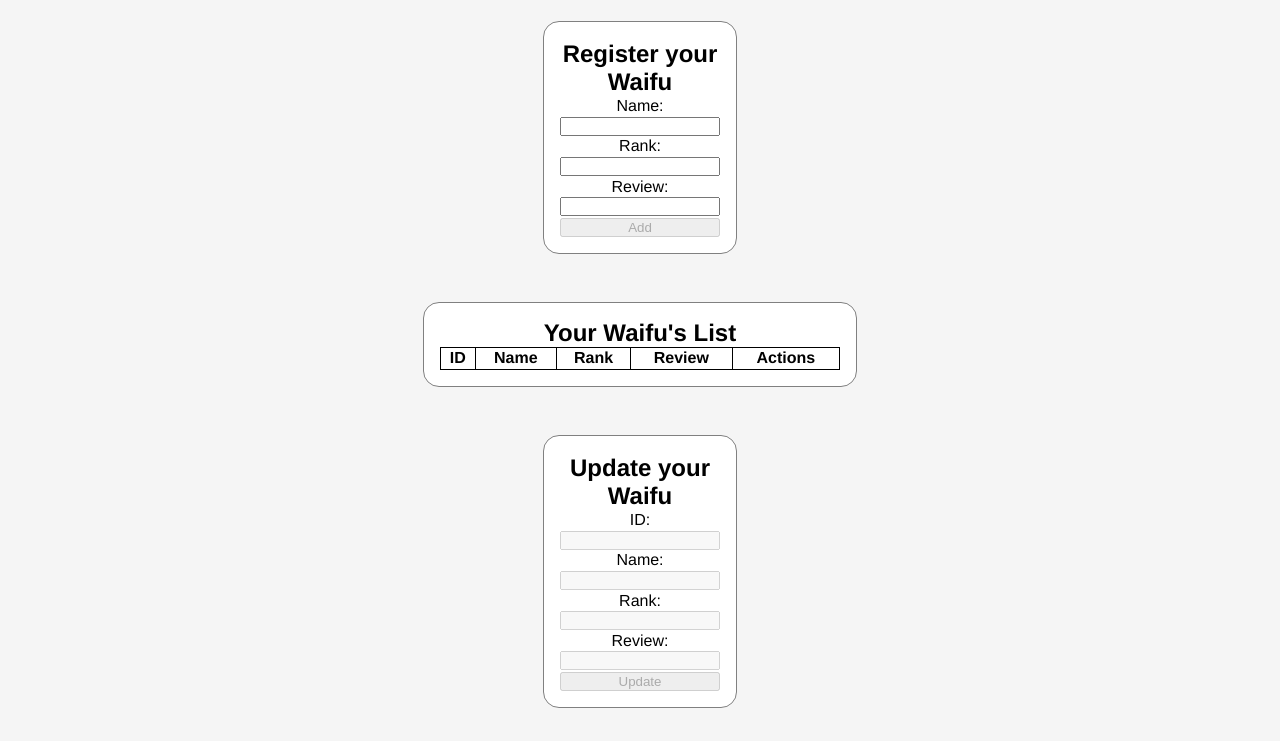
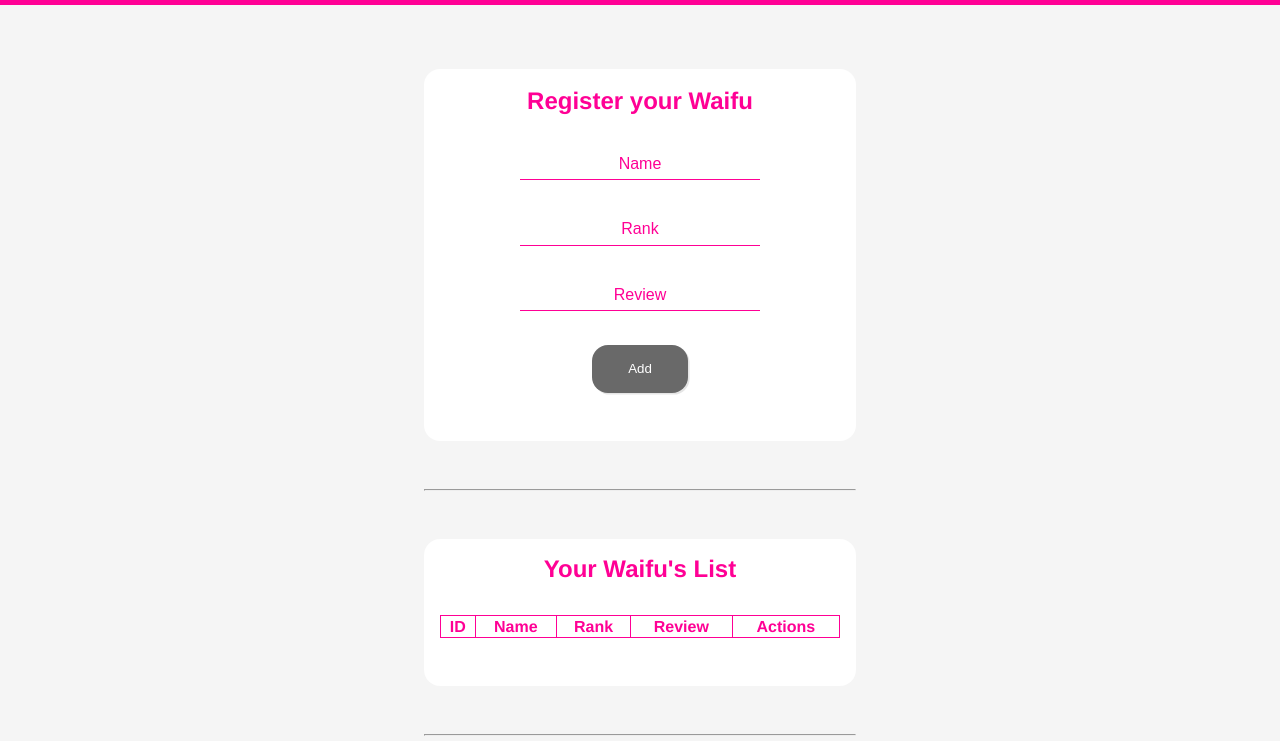
Before and after one commit to willotavio/waifuPick-Web, a plain HTML site: page index.html in a window 1280 px wide. Shown: the part 59-800 px from the top of the page. Drawn offline with Linux system fonts and the light colour scheme.

Commit message:
Update main page layout

```diff
--- a/css/style.css
+++ b/css/style.css
@@ -4,7 +4,11 @@
 }
 
 :root{
-    --main-color: #ffc0cb;
+    --main-color: white;
+    --secondary-color: #ff0095;
+    --main-font-color: dimgrey;
+    --secondary-font-color: white;
+    --button-color: #ff0095;
 }
 
 body{
@@ -17,24 +21,28 @@ main{
     left: 50%;
     transform: translateX(-50%);
     margin: 3rem 0;
+    padding: 5rem 0;
 }
-table, th, tr, td{
-    border: 0.1rem solid black;
-    border-collapse: collapse;
-    text-align: center;
+table{
+    border-radius: 1rem;
+    padding: 1rem;
+}
+hr{
+    color: var(--main-color);
+    margin: 3rem 0;
 }
 
 #navBar{
     text-align: center;
-    background-color: var(--main-color);
+    background-color: var(--secondary-color);
     width: 100%;
-    height: 2rem;
+    height: 4rem;
+    color: var(--secondary-font-color);
+    position: fixed;
+    z-index: 2;
 }
-
-.defaultBox{
-    background-color: white;
-    border-radius: 1rem;
-    margin: 3rem 0;
+#navBar *{
+    padding-top: 1rem;
 }
 #formAddWaifu, #formUpdateWaifu{
     margin: auto;
@@ -42,26 +50,30 @@ table, th, tr, td{
     flex-direction: column;
     width: 10rem;
     padding: 1rem;
-    border: 0.1rem solid grey;
 }
 #formAddWaifu *, #formUpdateWaifu *{
     margin-top: 0.1rem;
 }
 #waifuList{
     padding: 1rem;
-    border: 0.1rem solid grey;
+    border-bottom: 2rem inset var(--main-color);
+    text-align: center;
 }
 #waifuTable{
     margin: auto;
     width: 25rem;
+    border: 0.1rem solid transparent;
+    border-collapse: collapse;
+}
+#waifuTable thead th, #waifuTable tbody td{
+    padding: 0.1rem;
+    border: 0.1rem solid var(--secondary-color);
+    text-align: center;
+    color: var(--secondary-color);
+    background-color: var(--main-color);
 }
 #waifuTable thead th{
-    padding: 0.1rem;
-}
-.actionButton{
-    width: 1.5rem;
-    height: 1.5rem;
-    border: none;
+    background-color: var(--main-background-color);
 }
 #editButton{
     background: url("../imgs/svg/edit.svg") no-repeat;
@@ -72,3 +84,72 @@ table, th, tr, td{
     background: url("../imgs/svg/delete.svg") no-repeat;
     background-size: 1.5rem;
 }
+
+.defaultBox, .inputBox{
+    border-bottom: 2rem inset var(--main-color);
+    color: var(--secondary-color);
+    border-radius: 1rem;
+    background-color: var(--main-color);
+}
+.defaultBox, .inputBox *{
+    border-color: transparent;
+}
+.defaultBox h2, .inputBox h2{
+    margin-bottom: 2rem;
+    color: var(--secondary-color)
+}
+.inputBox{
+    min-width: 25rem;
+}
+.inputBox *{
+    margin: auto;
+}
+.inputBox input[type=text]{
+    border: none;
+    border-bottom: 0.1rem solid var(--secondary-color);
+    background-color: transparent;
+    margin: 2rem auto;
+    width: 15rem;
+    height: 2rem;
+    font-size: 16px;
+    color: var(--secondary-color);
+}
+.inputBox input[type=text]:disabled::placeholder{
+    color: grey;
+}
+.inputBox input[type=text]:focus{
+    outline: none;
+}
+.inputBox input[type=text]::placeholder{
+    text-align: center;
+    color: var(--secondary-color);
+}
+.inputBox input[type=text]:focus::placeholder{
+    visibility: hidden;
+}
+.inputBox button{
+    border: none;
+    width: 6rem;
+    height: 3rem;
+    border-radius: 1rem;
+    background-color: var(--button-color);
+    box-shadow: 0.1rem 0.1rem rgba(0, 0, 0, 0.1);
+    color: var(--secondary-font-color);
+}
+.inputBox button:hover{
+    filter: brightness(90%);
+}
+.inputBox button:focus{
+    outline: none;
+}
+.inputBox button:disabled{
+    background-color: var(--main-font-color);
+}
+.inputBox button:disabled:hover{
+    filter: brightness(100%);
+}
+.actionButton{
+    width: 1.5rem;
+    height: 1.5rem;
+    border: none;
+}
--- a/index.html
+++ b/index.html
@@ -14,17 +14,14 @@
         </nav>
     </header>
     <main>
-        <div id="formAddWaifu" class="defaultBox inputBox">
+        <div id="formAddWaifu" class="inputBox">
             <h2>Register your Waifu</h2>
-            <label for="">Name:</label>
-            <input type="text" id="waifuName">
-            <label for="">Rank:</label>
-            <input type="text" id="waifuRank">
-            <label for="">Review:</label>
-            <input type="text" id="waifuReview">
+            <input type="text" id="waifuName" placeholder="Name" autocomplete="off">
+            <input type="text" id="waifuRank" placeholder="Rank" autocomplete="off">
+            <input type="text" id="waifuReview" placeholder="Review" autocomplete="off">
             <button id="btnAddWaifu" disabled>Add</button>
         </div>
-
+        <hr>
         <div id="waifuList" class="defaultBox">
             <table id="waifuTable">
                 <h2>Your Waifu's List</h2>
@@ -41,17 +38,13 @@
                 </tbody>
             </table>
         </div>
-
-        <div id="formUpdateWaifu" class="defaultBox inputBox">
+        <hr>
+        <div id="formUpdateWaifu" class="inputBox">
             <h2>Update your Waifu</h2>
-            <label for="">ID:</label>
-            <input type="text" id="waifuId" disabled>
-            <label for="">Name:</label>
-            <input type="text" id="newWaifuName" disabled>
-            <label for="">Rank:</label>
-            <input type="text" id="newWaifuRank" disabled>
-            <label for="">Review:</label>
-            <input type="text" id="newWaifuReview" disabled>
+            <input type="text" id="waifuId" placeholder="ID" autocomplete="off" disabled>
+            <input type="text" id="newWaifuName" placeholder="Name" autocomplete="off" disabled>
+            <input type="text" id="newWaifuRank" placeholder="Rank" autocomplete="off" disabled>
+            <input type="text" id="newWaifuReview" placeholder="Review" autocomplete="off" disabled>
             <button id="btnUpdateWaifu" disabled>Update</button>
         </div>
     </main>
```
Also changed, not shown: imgs/svg/delete.svg, imgs/svg/edit.svg.
